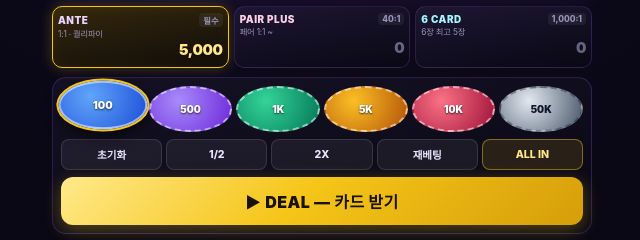
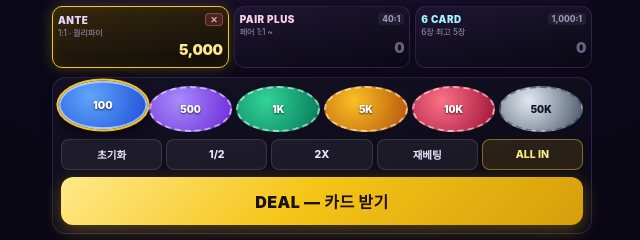
Before and after one commit to RoyMing-Lab/mini-games, a plain HTML site: page three-card-poker/index.html in a window 1280 px wide. Both pictures are taken after a click on the button "ALL IN". Shown: the part 406-646 px from the top of the page, 318-958 px from the left. Drawn offline with Linux system fonts and the light colour scheme.

Commit message:
polish: inline bet clear, fold label, safe rebet prefill

```diff
--- a/three-card-poker/index.html
+++ b/three-card-poker/index.html
@@ -339,16 +339,18 @@
     }
     .bet-amount.zero { color: rgba(154, 148, 184, 0.65); }
     .bet-clear {
-        position: absolute; top: -5px; right: -5px;
-        width: 17px; height: 17px; border-radius: 50%;
-        background: rgba(30, 24, 48, 0.95);
-        border: 1px solid rgba(255, 255, 255, 0.22);
-        color: var(--sub);
-        font-size: 0.6rem; line-height: 1;
-        display: none; align-items: center; justify-content: center;
+        display: none;
+        font-size: 0.55rem; font-weight: 900;
+        color: #fda4af;
+        background: rgba(251, 113, 133, 0.14);
+        border: 1px solid rgba(251, 113, 133, 0.4);
+        border-radius: 4px;
+        padding: 1px 4px;
         cursor: pointer;
-    }
-    .bet-box.has-bet .bet-clear { display: flex; }
+        line-height: 1.1;
+    }
+    .bet-box.has-bet .bet-clear { display: inline-block; }
+    .bet-box.has-bet .bet-mini { display: none; }
 
     /* ---------------- Controls ---------------- */
     .control-panel {
@@ -654,6 +656,7 @@
             <div class="bet-head">
                 <span class="bet-title">ANTE</span>
                 <span class="bet-mini">필수</span>
+                <span class="bet-clear" data-clear="ante">✕</span>
             </div>
             <div class="bet-odds">1:1 · 퀄리파이</div>
             <div class="bet-amount zero" id="anteAmt">0</div>
@@ -662,19 +665,19 @@
             <div class="bet-head">
                 <span class="bet-title pp">PAIR PLUS</span>
                 <span class="bet-mini">40:1</span>
+                <span class="bet-clear" data-clear="pairPlus">✕</span>
             </div>
             <div class="bet-odds">페어 1:1 ~</div>
             <div class="bet-amount zero" id="pairPlusAmt">0</div>
-            <span class="bet-clear" data-clear="pairPlus">✕</span>
         </div>
         <div class="bet-box" id="sixBox" data-zone="six">
             <div class="bet-head">
                 <span class="bet-title six">6 CARD</span>
                 <span class="bet-mini">1,000:1</span>
+                <span class="bet-clear" data-clear="six">✕</span>
             </div>
             <div class="bet-odds">6장 최고 5장</div>
             <div class="bet-amount zero" id="sixAmt">0</div>
-            <span class="bet-clear" data-clear="six">✕</span>
         </div>
     </div>
 
@@ -701,11 +704,11 @@
                 <span class="dec-sub" id="playSub">ANTE 동액 베팅</span>
             </button>
             <button class="dec-btn fold" id="foldBtn">
-                <span class="dec-main">🏳️ FOLD</span>
+                <span class="dec-main">✕ FOLD</span>
                 <span class="dec-sub">ANTE·사이드 몰수</span>
             </button>
         </div>
-        <button class="deal-btn" id="dealBtn">▶ DEAL — 카드 받기</button>
+        <button class="deal-btn" id="dealBtn">DEAL — 카드 받기</button>
     </div>
 
     <!-- Result -->
@@ -1285,7 +1288,7 @@ function updateUI() {
 
     dealBtn.disabled = !(gameState === 'betting' && bets.ante >= MIN_ANTE);
     const dealBtnLabel = gameState === 'betting' && bets.ante < MIN_ANTE && stats.rounds > 0;
-    dealBtn.textContent = dealBtnLabel ? '▶ DEAL — ANTE 베팅 필요' : '▶ DEAL — 카드 받기';
+    dealBtn.textContent = dealBtnLabel ? 'DEAL — ANTE 베팅 필요' : 'DEAL — 카드 받기';
 
     // stats
     const winRate = stats.rounds > 0 ? Math.round((stats.wins / stats.rounds) * 100) : 0;
@@ -1638,7 +1641,8 @@ async function settle(folded, myToken) {
     await sleep(700);
     if (myToken !== token) return;
     bets = { ante: 0, pairPlus: 0, six: 0 };
-    if (lastBets.ante >= MIN_ANTE && balance >= MIN_ANTE) {
+    const needForRebet = lastBets.ante * 2 + lastBets.pairPlus + lastBets.six;
+    if (lastBets.ante >= MIN_ANTE && balance >= needForRebet) {
         applyBets(lastBets.ante, lastBets.pairPlus, lastBets.six);
     }
     gameState = 'betting';
```
